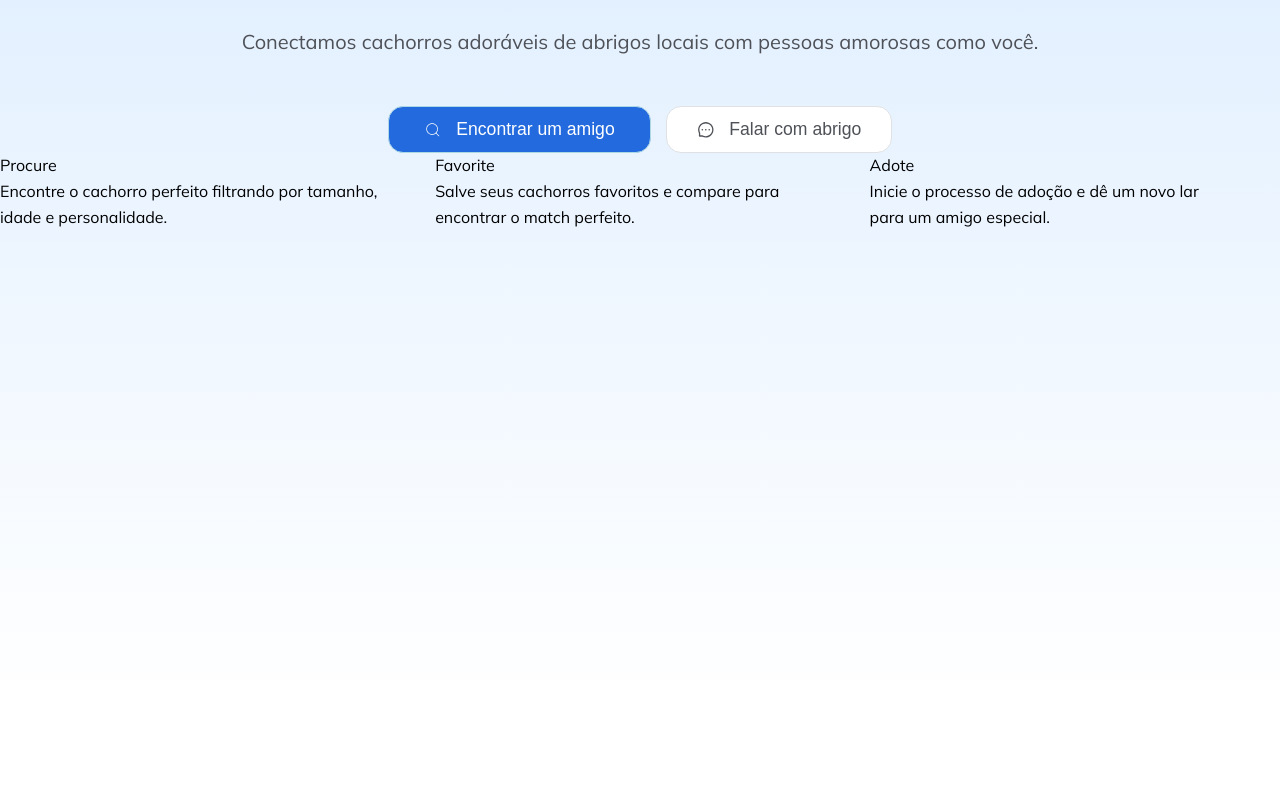
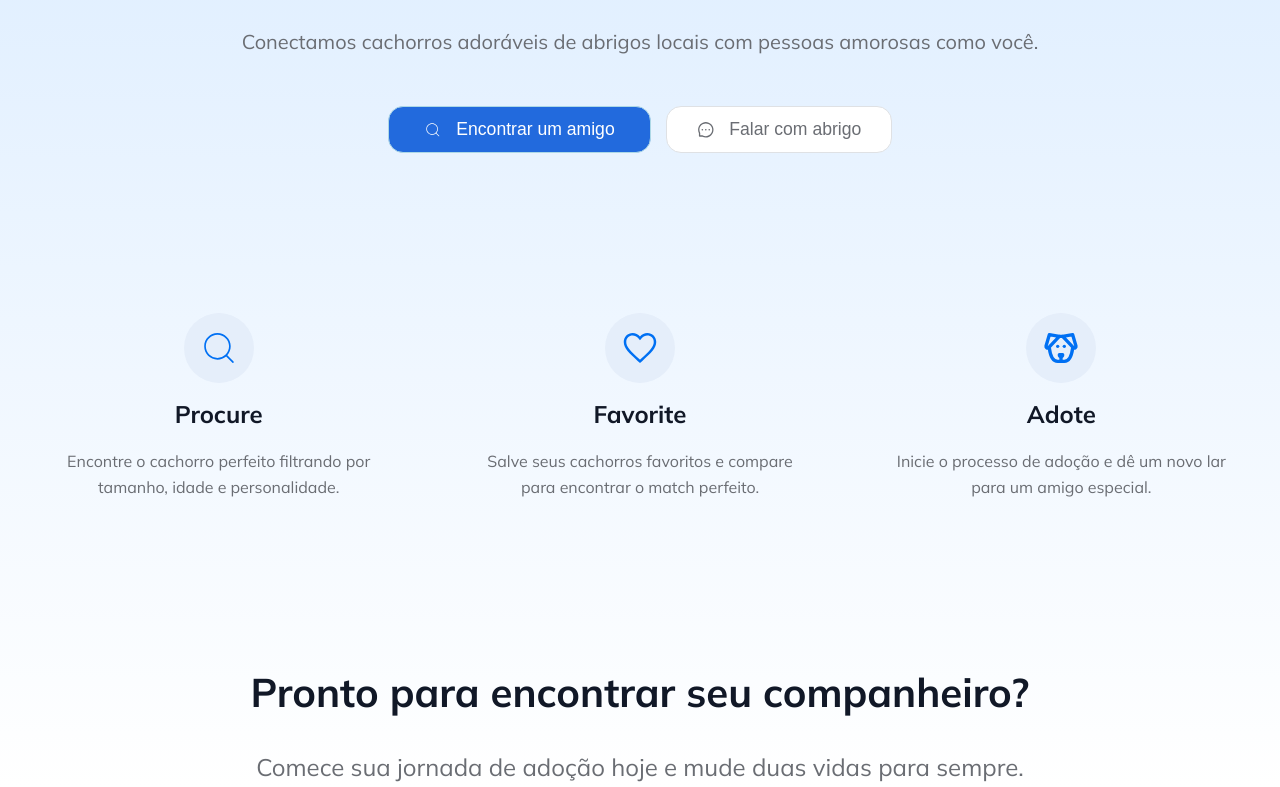
Before and after one commit to GGhiaroni/petmatch, a React (Vite) app: page / in a window 1280 px wide. Shown: the part 252-1039 px from the top of the page. Before the commit the page ends 960 px from the top, so only its background shows below. Built offline with nearby package versions, Linux system fonts and the light colour scheme.

Commit message:
criando o componente texto inferior

```diff
--- a/src/App.jsx
+++ b/src/App.jsx
@@ -1,11 +1,13 @@
 import Header from "./componentes/Header";
 import HeroSection from "./componentes/HeroSection";
+import TextoInferior from "./componentes/TextoInferior";
 
 function App() {
   return (
     <>
       <Header />
       <HeroSection />
+      <TextoInferior />
     </>
   );
 }
--- a/src/componentes/HeroSectionIcones/index.jsx
+++ b/src/componentes/HeroSectionIcones/index.jsx
@@ -1,25 +1,68 @@
+import { CiSearch } from "react-icons/ci";
+import { IoMdHeartEmpty } from "react-icons/io";
+import { TbDog } from "react-icons/tb";
 import styled from "styled-components";
 
 const ContainerIcones = styled.div`
   display: flex;
-  gap: 3rem;
+  gap: 5rem;
+  margin-top: 10rem;
+  justify-content: center;
+  padding: 0 3rem;
 `;
 
 const ItemIcone = styled.div`
   display: flex;
   flex-direction: column;
-  align-items: flex-start;
+  align-items: center;
+`;
+
+const IconeContainer = styled.div`
+  background-color: #e5eefa;
+  width: 70px;
+  height: 70px;
+  border-radius: 50%;
+  display: flex;
+  align-items: center;
+  justify-content: center;
+`;
+
+const IconeLupaEstilizado = styled(CiSearch)`
+  color: #0070f3;
+  font-size: 40px;
+`;
+
+const IconeCoracaoEstilizado = styled(IoMdHeartEmpty)`
+  color: #0070f3;
+  font-size: 40px;
+`;
+
+const IconeCachorroEstilizado = styled(TbDog)`
+  color: #0070f3;
+  font-size: 40px;
 `;
 
 const TituloIcone = styled.div`
-  font-size: 1rem;
+  font-size: 1.5rem;
+  font-weight: bold;
+  margin-top: 0.7rem;
+  margin-bottom: 1rem;
+  color: var(--corTextoPrincipal);
 `;
 
 const DescricaoIcone = styled.div`
   font-size: 1rem;
+  text-align: center;
+  max-width: 500px;
+  color: var(--corTexto);
 `;
 
 const HeroSectionIcones = () => {
+  const iconesEstilizados = [
+    IconeLupaEstilizado,
+    IconeCoracaoEstilizado,
+    IconeCachorroEstilizado,
+  ];
   const titulos = ["Procure", "Favorite", "Adote"];
   const descricoes = [
     "Encontre o cachorro perfeito filtrando por tamanho, idade e personalidade.",
@@ -29,13 +72,18 @@ const HeroSectionIcones = () => {
 
   return (
     <ContainerIcones>
-      {titulos.map((titulo, index) => (
-        <ItemIcone key={index}>
-          <TituloIcone>{titulo}</TituloIcone>
-          <DescricaoIcone>{descricoes[index]}</DescricaoIcone>
-        </ItemIcone>
-      ))}
-      <DescricaoIcone></DescricaoIcone>
+      {titulos.map((titulo, index) => {
+        const Icone = iconesEstilizados[index];
+        return (
+          <ItemIcone key={index}>
+            <IconeContainer>
+              <Icone />
+            </IconeContainer>
+            <TituloIcone>{titulo}</TituloIcone>
+            <DescricaoIcone>{descricoes[index]}</DescricaoIcone>
+          </ItemIcone>
+        );
+      })}
     </ContainerIcones>
   );
 };
--- /dev/null
+++ b/src/componentes/TextoInferior/index.jsx
@@ -0,0 +1,32 @@
+import styled from "styled-components";
+
+const TextoInferiorContainer = styled.div`
+  display: flex;
+  flex-direction: column;
+  margin-top: 7rem;
+  gap: 1.5rem;
+  align-items: center;
+`;
+
+const TextoPrincipal = styled.h3`
+  color: var(--corTextoPrincipal);
+  font-size: 2.5rem;
+`;
+
+const TextoDescricao = styled.span`
+  color: var(--corTexto);
+  font-size: 1.5rem;
+`;
+
+const TextoInferior = () => {
+  return (
+    <TextoInferiorContainer>
+      <TextoPrincipal>Pronto para encontrar seu companheiro?</TextoPrincipal>
+      <TextoDescricao>
+        Comece sua jornada de adoção hoje e mude duas vidas para sempre.
+      </TextoDescricao>
+    </TextoInferiorContainer>
+  );
+};
+
+export default TextoInferior;
--- a/src/styles/global.css
+++ b/src/styles/global.css
@@ -2,7 +2,7 @@
   --corTextoPrincipal: #111827;
   --corIconesBotoes: #226add;
   --corHoverIconesBotoes: #307af0;
-  --corTexto: #4e5157;
+  --corTexto: #6a6d73;
 }
 
 * {
```
